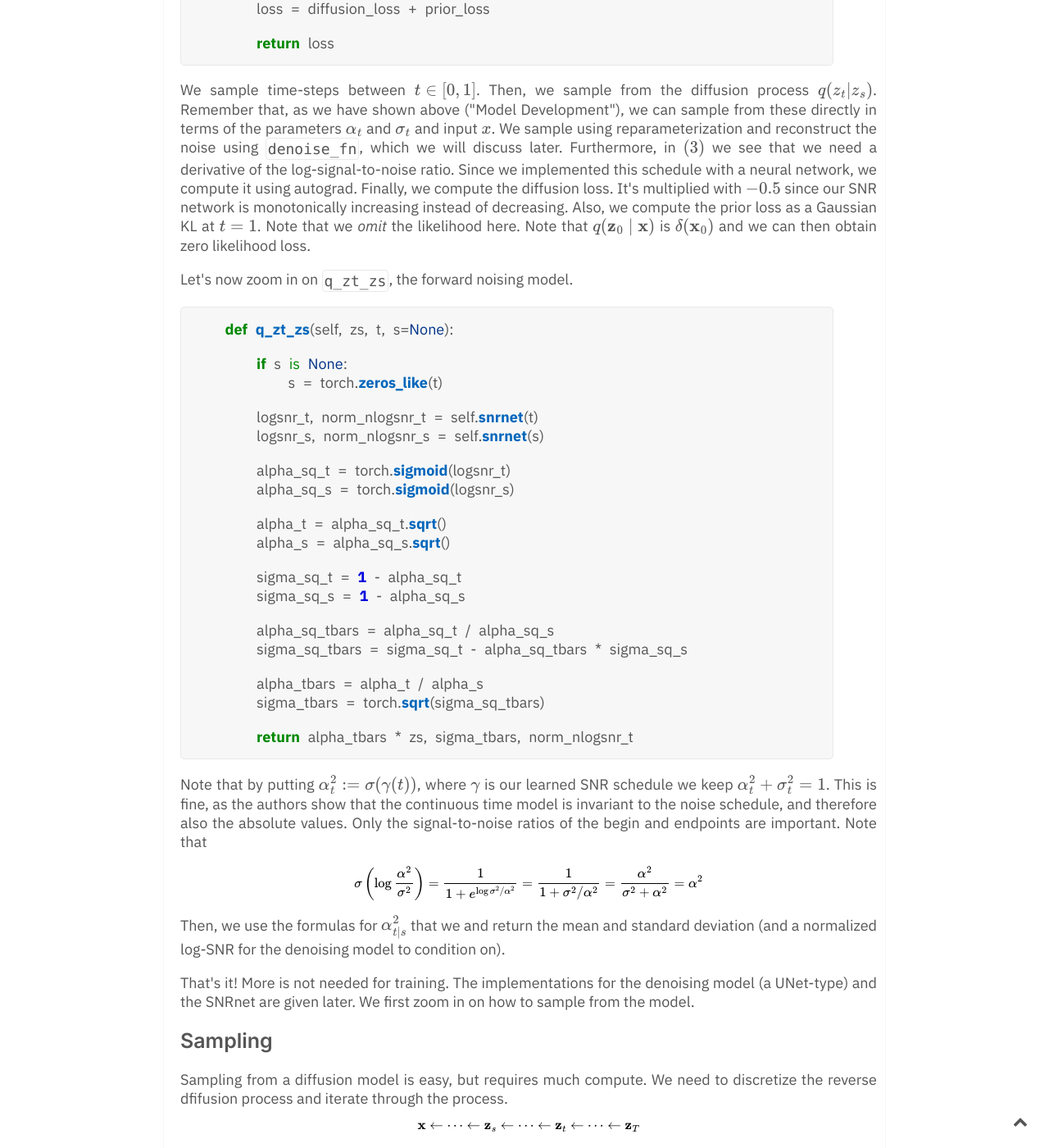
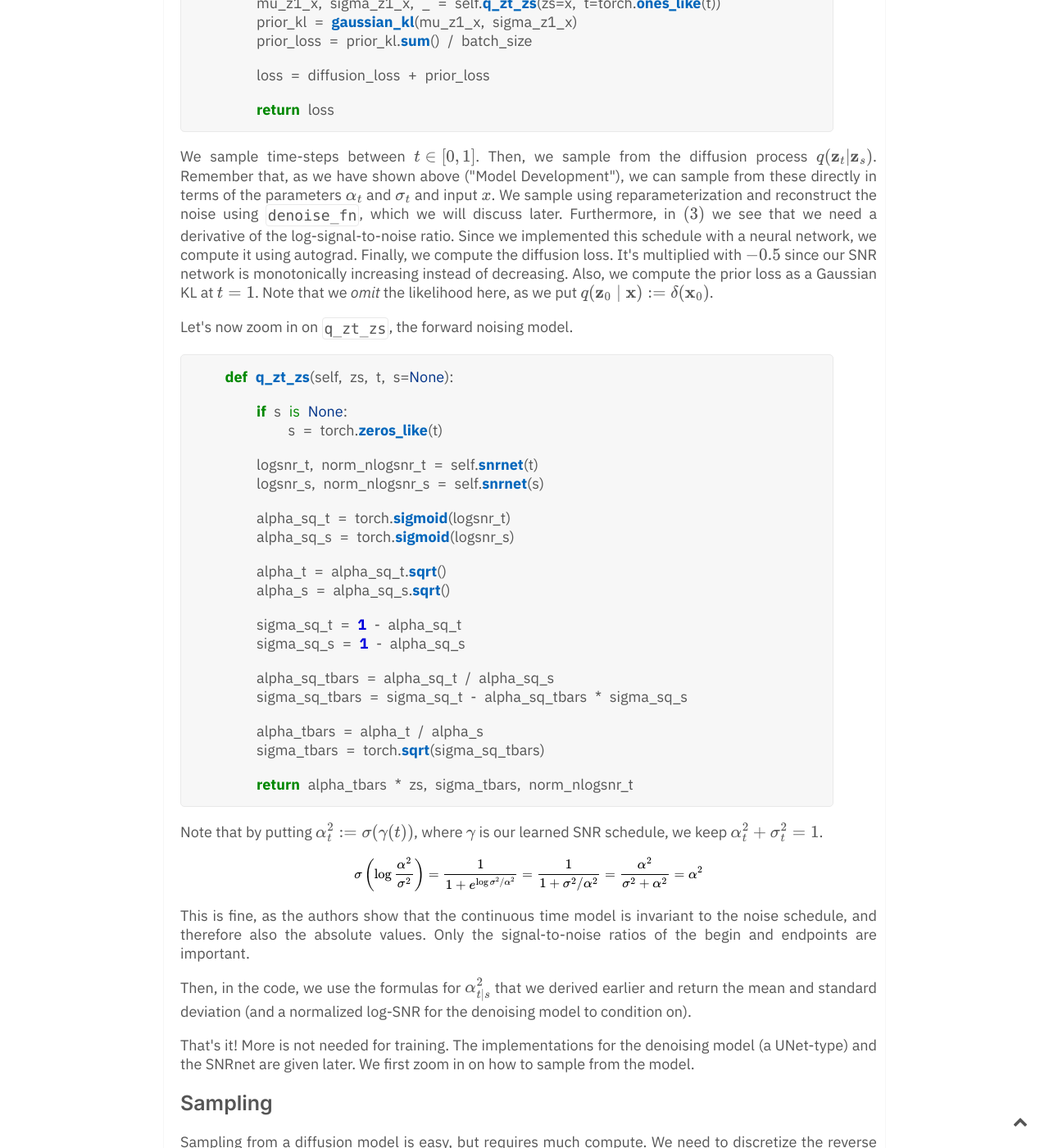
Before and after one commit to DavidRuhe/DavidRuhe.github.io, a Jekyll site: the page built from _notes/Variational Diffusion Models.md, in a window 1280 px wide and 1400 px high, scrolled down 5117 px. Shown: the whole window at 82% size. Built offline with Jekyll 4.4.1, drawn with Linux system fonts in a browser that asks for light colours; formulas are drawn with MathJax 3; comment, search, counter and statistics services are not loaded; some of the changed text lies outside the part shown.

Commit message:
update blog

````diff
--- a/_notes/Variational Diffusion Models.md
+++ b/_notes/Variational Diffusion Models.md
@@ -164,8 +164,7 @@
 
         return loss
 ```
-We sample time-steps between $t \in [0, 1]$. Then, we sample from the diffusion process $q(z_t|z_s)$. Remember that, as we have shown above ("Model Development"), we can sample from these directly in terms of the parameters $\alpha_t$ and $\sigma_t$ and input $x$. We sample using reparameterization and reconstruct the noise  using `denoise_fn`, which we will discuss later. Furthermore, in $(3)$ we see that we need a derivative of the log-signal-to-noise ratio. Since we implemented this schedule with a neural network, we compute it using autograd. Finally, we compute the diffusion loss. It's multiplied with $-0.5$ since our SNR network is monotonically increasing instead of decreasing. Also, we compute the prior loss as a Gaussian KL at $t=1$. Note that we *omit* the likelihood here. Note that $q(\mathbf z_0\mid \mathbf x)$ is $\delta(\mathbf x_0)$ and we can then obtain zero likelihood loss.
-
+We sample time-steps between $t \in [0, 1]$. Then, we sample from the diffusion process $q(\mathbf z_t|\mathbf z_s)$. Remember that, as we have shown above ("Model Development"), we can sample from these directly in terms of the parameters $\alpha_t$ and $\sigma_t$ and input $x$. We sample using reparameterization and reconstruct the noise  using `denoise_fn`, which we will discuss later. Furthermore, in $(3)$ we see that we need a derivative of the log-signal-to-noise ratio. Since we implemented this schedule with a neural network, we compute it using autograd. Finally, we compute the diffusion loss. It's multiplied with $-0.5$ since our SNR network is monotonically increasing instead of decreasing. Also, we compute the prior loss as a Gaussian KL at $t=1$. Note that we *omit* the likelihood here, as we put $q(\mathbf z_0\mid \mathbf x):=\delta(\mathbf x_0)$.
 
 Let's now zoom in on `q_zt_zs`, the forward noising model.
 
@@ -196,11 +195,13 @@
         return alpha_tbars * zs, sigma_tbars, norm_nlogsnr_t
 ```
 
-Note that by putting $\alpha^2_t := \sigma(\gamma(t))$, where $\gamma$ is our learned SNR schedule we keep $\alpha_t^2 + \sigma_t^2 = 1$. This is fine, as the authors show that the continuous time model is invariant to the noise schedule, and therefore also the absolute values. Only the signal-to-noise ratios of the begin and endpoints are important. Note that
+Note that by putting $\alpha^2_t := \sigma(\gamma(t))$, where $\gamma$ is our learned SNR schedule, we keep $\alpha_t^2 + \sigma_t^2 = 1$.
 
 $$\sigma\left(\log \frac{\alpha^2}{\sigma^2}\right) = \frac{1}{1+e^{\log \sigma^2 / \alpha^2}} = \frac{1}{1+\sigma^2 / \alpha^2} = \frac{\alpha^2}{\sigma^2 + \alpha^2} = \alpha^2$$
 
-Then, we use the formulas for $\alpha^2_{t\mid s}$ that we and return the mean and standard deviation (and a normalized log-SNR for the denoising model to condition on).
+This is fine, as the authors show that the continuous time model is invariant to the noise schedule, and therefore also the absolute values. Only the signal-to-noise ratios of the begin and endpoints are important.
+
+Then, in the code, we use the formulas for $\alpha^2_{t\mid s}$ that we derived earlier and return the mean and standard deviation (and a normalized log-SNR for the denoising model to condition on).
 
 That's it! More is not needed for training. The implementations for the denoising model (a UNet-type) and the SNRnet are given later. We first zoom in on how to sample from the model.
 
@@ -248,7 +249,7 @@
         return model_mean + nonzero_mask * model_variance.sqrt() * noise
 ```
 
-Next, we implement $p(\mathbf z_s \mid z_t)$.
+Next, we implement $p(\mathbf z_s \mid \mathbf z_t)$.
 
 ```python
     def p_zs_zt(self, zt, t, s, clip_denoised: bool):
@@ -316,7 +317,7 @@
 ## Remaining Bits
 Some final details are how the learned noise schedule is implemented and the specific model choices.
 
-In our code, we do not exactly follow what the authors propose but stick to the previous diffusion UNet-type architecture provided by the Lucidrains repository. The learned noise schedule (determined by the signal-to-noise ratios) is coded as follows
+In our code, we do not exactly follow what the authors propose but stick to the previous diffusion UNet-type architecture provided by the `Lucidrains` repository. The learned noise schedule (determined by the signal-to-noise ratios) is coded as follows (taken from the `revsic` repo).
 
 ```python
 class SNRNetwork(nn.Module):
````
Also changed, not shown: other parts of _notes/Variational Diffusion Models.md (+13 -2 lines), 1 other file.
